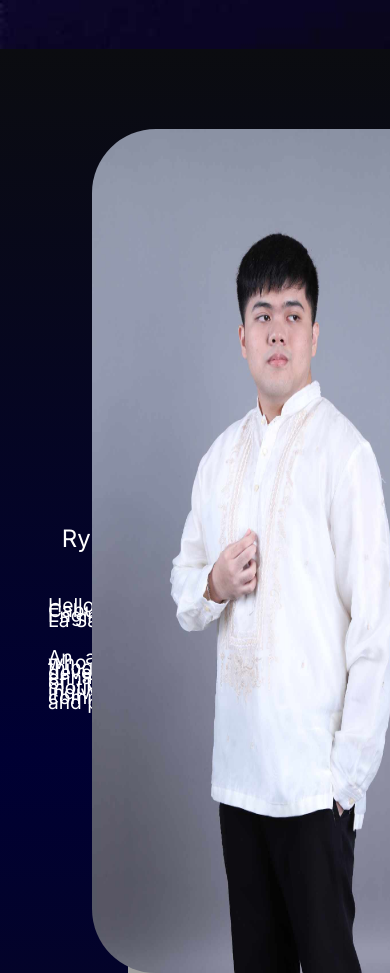
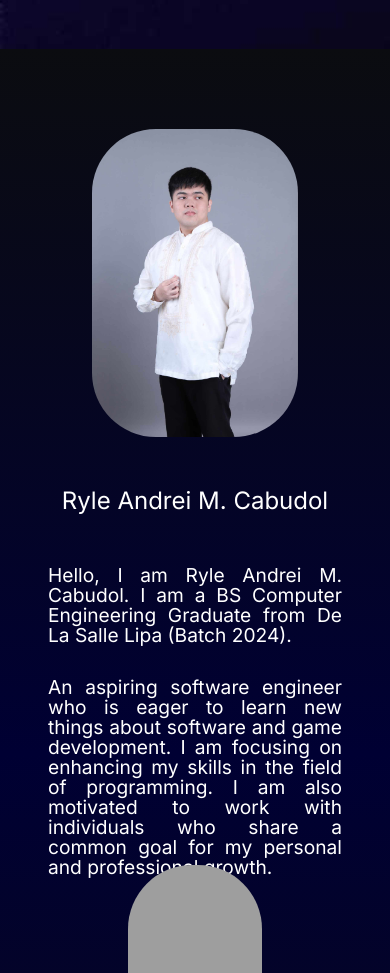
Before and after one commit to Doki-Doki-Doki/Doki-Doki-Doki.github.io, a website: page index.html in a window 390 px wide. Shown: the part 500-1473 px from the top of the page. Drawn offline with Linux system fonts and the light colour scheme; grey boxes are pictures that could not be loaded.

Commit message:
mobile test

```diff
--- a/src/input.css
+++ b/src/input.css
@@ -240,7 +240,7 @@ body{
     }
 
     /* SMALL MEDIA */
-    @media screen and (max-width: 640px) {
+    @media screen and (max-width: 720px) {
         .header{
             display: none;
         }
@@ -266,7 +266,7 @@ body{
             order: 2;
         }
         .banner__aboutme__desc{
-            line-height: 5px;
+            line-height: 20px;
             font-size: small;
         }
         .banner__aboutme__imgcontainer{
@@ -276,6 +276,9 @@ body{
             width: 70%;
             height: 20rem;
             box-sizing: border-box;
+        }
+        .banner__aboutme__imgcontainer img.me-first, .banner__aboutme__imgcontainer img.me-second{
+            position: static;
         }
         .banner__aboutme__imgcontainer img.me-first{
             display: block;
@@ -305,8 +308,5 @@ body{
             font-size: 1.2rem;
         }
 
-        .banner__educ__body img{
-
-        }
     }
 }
```
Also changed, not shown: src/output.css.
